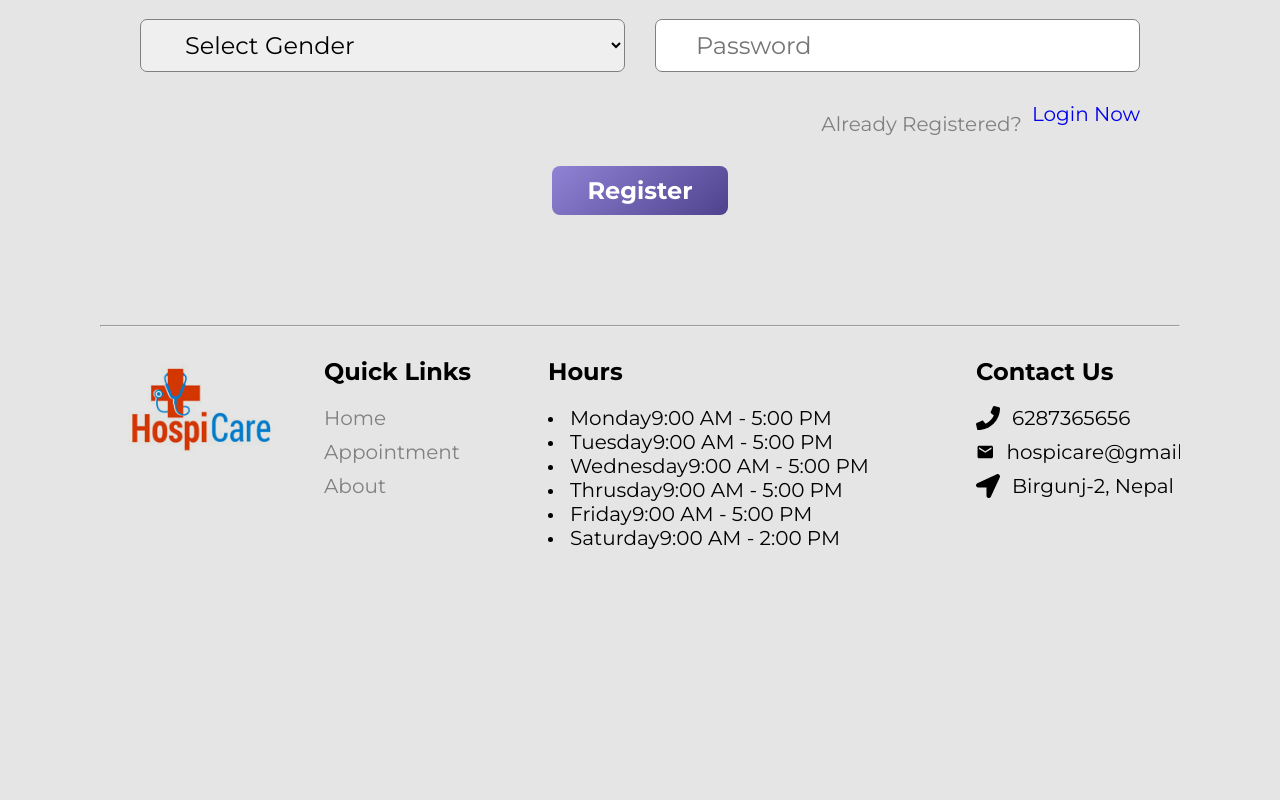
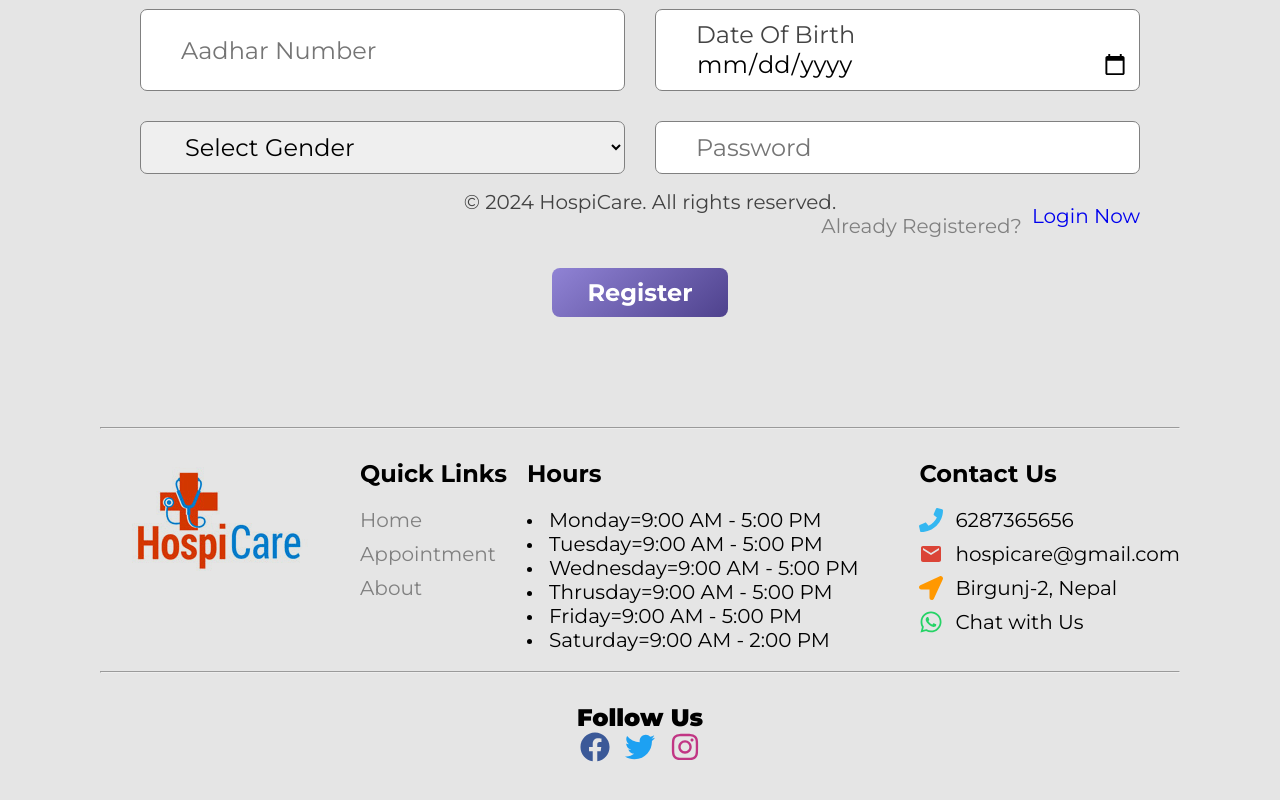
Before and after one commit to sahiliqubal06/Hospital_Management_System, a React (Vite) app in the folder Frondend/: page /register in a window 1280 px wide. Shown: the part 576-1376 px from the top of the page. Before the commit the page ends 1156 px from the top, so only its background shows below. Built offline with nearby package versions, Linux system fonts and the light colour scheme; no server answers.

Commit message:
Updated footer with new features and also modified Css in both frontend and dashboard

```diff
--- a/Frondend/src/App.css
+++ b/Frondend/src/App.css
@@ -328,7 +328,7 @@ footer .content {
   gap: 20px;
 }
 footer .content div {
-  flex: 1;
+  flex: -1;
 }
 footer .content div:nth-child(3) {
   flex: 2;
@@ -515,7 +515,7 @@ nav svg {
 }
 @media (max-width: 1100px) {
   nav {
-    background: #ffffffbf;
+    background:  rgba(255, 255, 255, 0.8);
     position: fixed;
     top: 0;
     left: 0;
@@ -534,7 +534,7 @@ nav svg {
     left: 0;
     height: 100%;
     width: 400px;
-    background: #ffffffbf;
+    background: #fffdfdbf;
     top: 79px;
   }
   nav .showmenu {
@@ -607,3 +607,14 @@ footer .logo-img {
   width: 100%;
 
 }
+
+.copyright {
+  text-align: center;
+  left: 10px;
+  padding: 10px;
+  color: #424242;
+  font-size: 14px;
+  position: fixed;
+  bottom: 0;
+  width: 100%
+}
--- a/Frondend/src/components/Footer.jsx
+++ b/Frondend/src/components/Footer.jsx
@@ -1,7 +1,8 @@
 import React from "react";
 import { Link } from "react-router-dom";
-import { FaPhone, FaLocationArrow } from "react-icons/fa";
+import { FaPhone, FaLocationArrow, FaWhatsapp } from "react-icons/fa";
 import { MdEmail } from "react-icons/md";
+import { FaFacebook, FaTwitter, FaInstagram } from "react-icons/fa";
 
 const Footer = () => {
   const hours = [
@@ -57,7 +58,7 @@ const Footer = () => {
             {hours.map((element) => {
               return (
                 <li key={element.id}>
-                  <span>{element.day}</span>
+                  <span>{element.day}=</span>
                   <span>{element.time}</span>
                 </li>
               );
@@ -66,19 +67,65 @@ const Footer = () => {
           <div>
             <h4>Contact Us</h4>
             <div>
-              <FaPhone />
+              <FaPhone style={{ color: "#34b7f1" }}/>
               <span>6287365656</span>
             </div>
             <div>
-              <MdEmail />
-              <span>hospicare@gmail.com</span>
+              <MdEmail style={{ color: "#DB4437" }}/>
+              <span>
+                <a href="mailto:hospicare@gmail.com" style={{ textDecoration: "none", color: "inherit" }}>
+                  hospicare@gmail.com
+                  </a>
+              </span>
             </div>
 
             <div>
-              <FaLocationArrow />
+              <FaLocationArrow style={{ color: "#FF9800" }}/>
               <span>Birgunj-2, Nepal</span>
             </div>
+            <div>
+              <FaWhatsapp style={{ color: "#25D366" }} />
+              <span>
+                <a
+                  href="https://wa.me/6287365656"
+                  style={{ textDecoration: "none", color: "inherit" }}
+                >
+                  Chat with Us
+                </a>
+              </span>
+            </div>
           </div>
+        </div>
+        <br />
+        <hr />
+        <div style={{ textAlign: "center", margin: "20px 0" }}>
+          <h4>Follow Us</h4>
+          <div
+            style={{ display: "flex", justifyContent: "center", gap: "15px" }}
+          >
+            <a
+              href="https://facebook.com"
+              style={{ textDecoration: "none", color: "#3b5998" }}
+            >
+              <FaFacebook size={30} />
+            </a>
+            <a
+              href="https://twitter.com"
+              style={{ textDecoration: "none", color: "#1DA1F2" }}
+            >
+              <FaTwitter size={30} />
+            </a>
+            <a
+              href="https://instagram.com"
+              style={{ textDecoration: "none", color: "#C13584" }}
+            >
+              <FaInstagram size={30} />
+            </a>
+          </div>
+        </div>
+        <br />
+        <div className="copyright">
+          <p>&copy; 2024 HospiCare. All rights reserved.</p>
         </div>
       </footer>
     </>
--- a/Frondend/src/pages/Login.jsx
+++ b/Frondend/src/pages/Login.jsx
@@ -40,8 +40,13 @@ const Login = () => {
       <h2>Sign In</h2>
       <p>Please login to continue.</p>
       <p>
-        Lorem ipsum, dolor sit amet consectetur adipisicing elit. Ex
-        perspiciatis laborum dolore nulla, excepturi eos.
+        <p>
+          Welcome to HospiCare! Please log in to access your personalized
+          dashboard, manage appointments, view medical history, and stay
+          connected with your healthcare providers. We prioritize secure access
+          to ensure your medical information remains confidential and protected
+          at all times.
+        </p>
       </p>
       <form onSubmit={handleLogin}>
         <input
--- a/Frondend/src/pages/Register.jsx
+++ b/Frondend/src/pages/Register.jsx
@@ -54,10 +54,15 @@ const Register = () => {
   return (
     <div className="container form-component register-form">
       <h2>Sign Up</h2>
-      <p>Please sign up to continue</p>
+      <p>Please sign up to continue.</p>
       <p>
-        Lorem ipsum dolor sit amet consectetur adipisicing elit. Saepe omnis
-        officiis quidem veniam assumenda molestiae.
+        <p>
+          Create your HospiCare account to enjoy seamless access to medical
+          services. Register now to manage appointments, view your medical
+          history, and stay connected with doctors. Your information will remain
+          confidential and secure, ensuring the best healthcare experience
+          tailored just for you.
+        </p>
       </p>
       <form onSubmit={handleRegister}>
         <div>
```
Also changed, not shown: 2 other files (tests, documents, lock files or other folders).
